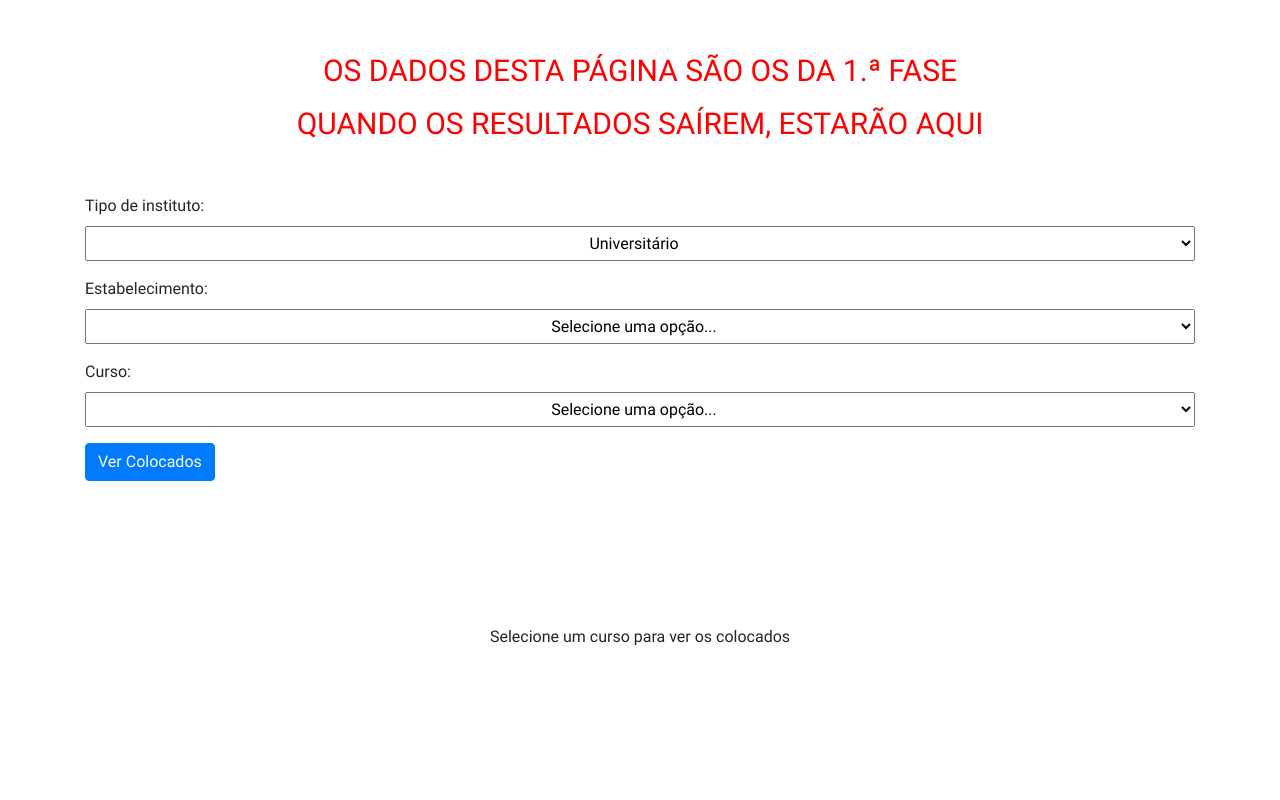
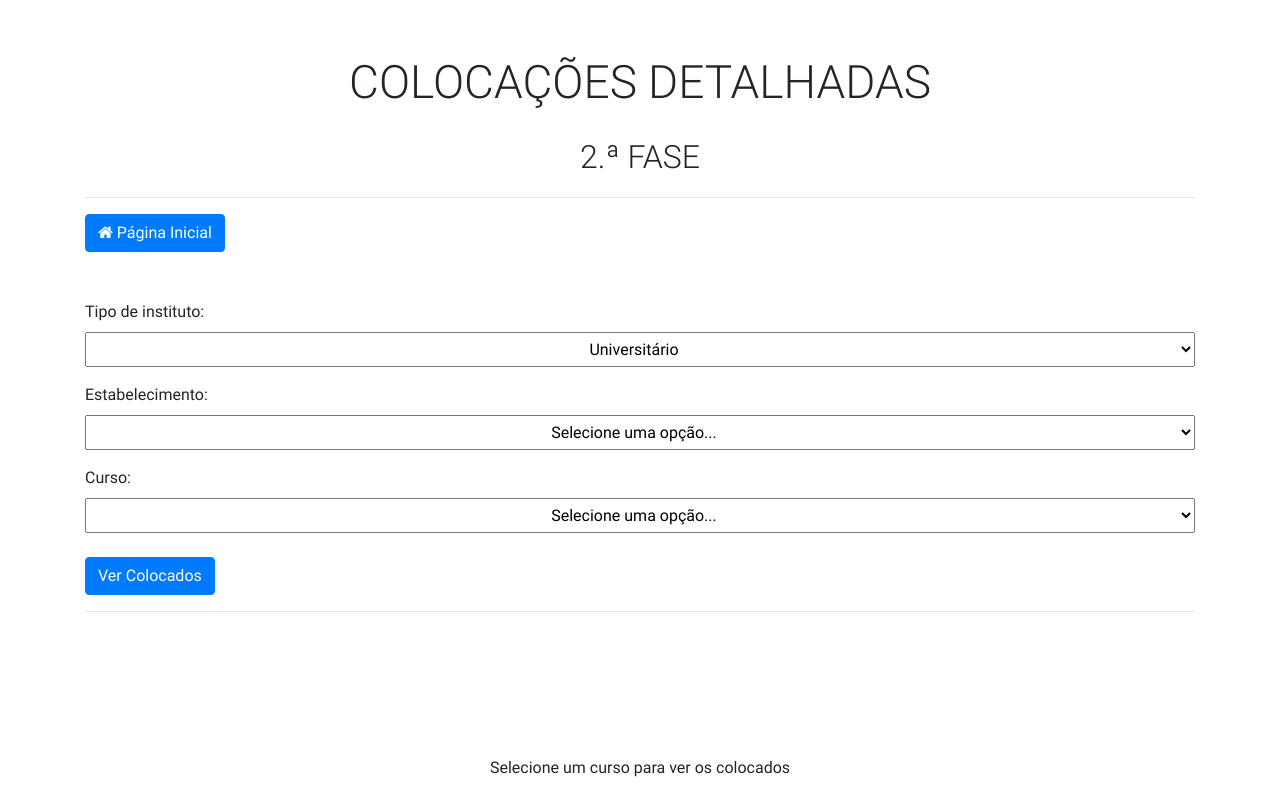
Before and after one commit to Darwin1337/darwin1337.github.io, a PHP site: page /terceira-fase.html in a window 1280 px wide. Run offline with PHP 8.4, Linux system fonts and the light colour scheme.

Commit message:
design update

```diff
--- a/style/style.css
+++ b/style/style.css
@@ -47,6 +47,16 @@ select {
   height: auto;
 }
 
+.input-group.md-form.form-sm.form-1 input {
+  border-top-right-radius: 0.25rem;
+  border-bottom-right-radius: 0.25rem;
+}
+
+.input-group.md-form.form-sm.form-2 input {
+  border-top-left-radius: 0.25rem;
+  border-bottom-left-radius: 0.25rem;
+}
+
 @media screen and (max-width: 768px) {
   .change {
     padding: 0 !important;
--- a/terceira-fase.html
+++ b/terceira-fase.html
@@ -7,7 +7,7 @@
   <meta name="keywords" content="HTML, CSS, JSON, JavaScript, Exames Nacionais 2020">
   <meta name="author" content="Diogo Borges">
   <meta name="viewport" content="width=device-width, initial-scale=1.0">
-  <title>Colocações Detalhadas</title>
+  <title>Colocações Detalhadas - 2.ª Fase</title>
   <link rel="icon" type="image/png" href="favicon.ico"/>
   <link rel="stylesheet" type="text/css" href="https://stackpath.bootstrapcdn.com/bootstrap/4.5.2/css/bootstrap.min.css">
   <link rel="stylesheet" type="text/css" href="https://stackpath.bootstrapcdn.com/font-awesome/4.7.0/css/font-awesome.min.css">
@@ -16,9 +16,15 @@
 
 <body>
   <div class="container">
+    <div class="text-center pt-5">
+      <p style="font-size: 46px; font-weight: 300;">COLOCAÇÕES DETALHADAS</p>
+      <p style="font-size: 32px; font-weight: 300;">2.ª FASE</p>
+    </div>
+    <hr>
+    <div class"navigation">
+      <button type="submit" class="btn btn-primary" id="bt-voltar"><i class="fa fa-home text-grey" aria-hidden="true"></i>  Página Inicial</button>
+    </div>
     <div class="faculdade">
-      <p class="text-center pt-5 mb-2"style="color: red; font-size: 30px;">OS DADOS DESTA PÁGINA SÃO OS DA 1.ª FASE</p>
-      <p class="text-center mb-2"style="color: red; font-size: 30px;">QUANDO OS RESULTADOS SAÍREM, ESTARÃO AQUI</p>
       <p class="text-left mt-5 mb-2">Tipo de instituto:</p>
       <select class="w-100 text-center" name="tipo" id="tipo">
         <option value="1">Universitário</option>
@@ -32,9 +38,10 @@
       <select class="w-100 text-center" name="curso" id="curso">
         <option value="0">Selecione uma opção...</option>
       </select>
-      <div class="text-left">
+      <div class="text-left mt-2">
         <input id="ver" type="submit" class="btn btn-primary mt-3" value="Ver Colocados" />
       </div>
+      <hr>
     </div>
     <div class="hide-div w-100" id="status">
       <p class="mt-5 mb-0">Opções de ordenação:</p>
@@ -42,49 +49,36 @@
         <div class="row w-100 m-0">
           <div class="change col-md-4 p-0 pr-2">
             <div class="btn-group w-100">
-              <input id="alfabeticamente-cima" type="submit" class="btn btn-secondary mt-3" value="Alfabeticamente ▲" />
+              <input id="alfabeticamente" type="submit" class="cima btn btn-dark mt-3" value="Alfabeticamente ▲" />
             </div>
           </div>
           <div class="col-md-4 p-0">
             <div class="btn-group w-100">
-              <input id="nota-cima" type="submit" class="btn btn-secondary mt-3" value="Por Nota ▲" />
+              <input id="nota" type="submit" class="cima btn btn-dark mt-3" value="Por Nota ▲" />
             </div>
           </div>
           <div class="change col-md-4 p-0 pl-2">
             <div class="btn-group w-100">
-              <input id="opcao-cima" type="submit" class="btn btn-secondary mt-3" value="Por Opção ▲" />
-            </div>
-          </div>
-        </div>
-      </div>
-      <div class="btn-toolbar w-100">
-        <div class="row w-100 m-0">
-          <div class="change col-md-4 p-0 pr-2">
-            <div class="btn-group w-100">
-              <input id="alfabeticamente-baixo" type="submit" class="btn btn-secondary mt-3" value="Alfabeticamente ▼" />
-            </div>
-          </div>
-          <div class="col-md-4 p-0">
-            <div class="btn-group w-100">
-              <input id="nota-baixo" type="submit" class="btn btn-secondary mt-3" value="Por Nota ▼" />
-            </div>
-          </div>
-          <div class="change col-md-4 p-0 pl-2">
-            <div class="btn-group w-100">
-              <input id="opcao-baixo" type="submit" class="btn btn-secondary mt-3" value="Por Opção ▼" />
+              <input id="opcao" type="submit" class="cima btn btn-dark mt-3" value="Por Opção ▲" />
             </div>
           </div>
         </div>
       </div>
     </div>
-    <div class="curso justify-text-center">
+    <div class="justify-text-center">
       <table id="colocados" class="w-100 mt-5"></table>
       <p id="sem-curso" class="text-center mt-5">Selecione um curso para ver os colocados</p>
     </div>
   </div>
   <script type="text/javascript" src="https://code.jquery.com/jquery-3.5.1.min.js"></script>
   <script type="text/javascript" src="https://stackpath.bootstrapcdn.com/bootstrap/4.5.2/js/bootstrap.min.js"></script>
-  <script type="text/javascript" src="js/p_fase.js"></script>
+  <script>
+    $("#bt-voltar").click(function(event) {
+      window.location.href = "..";
+      return false;
+    });
+  </script>
+  <script type="text/javascript" src="js/colocadosScript.js"></script>
 </body>
 
 </html>
```
Also changed, not shown: index.html (+8 -4 lines), pesquisa-alunos.html (deleted, +0 -75 lines), pesquisa.html (added, +51 -0 lines), primeira-fase.html (+9 -0 lines), segunda-fase.html (+9 -0 lines).
